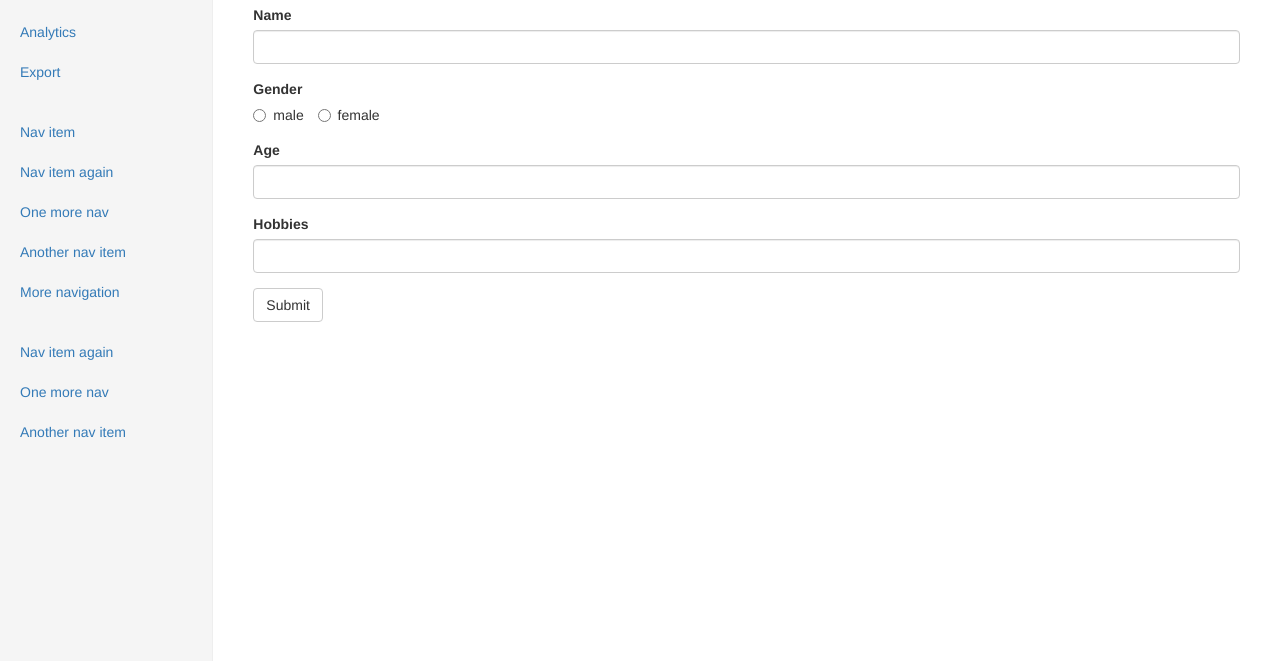
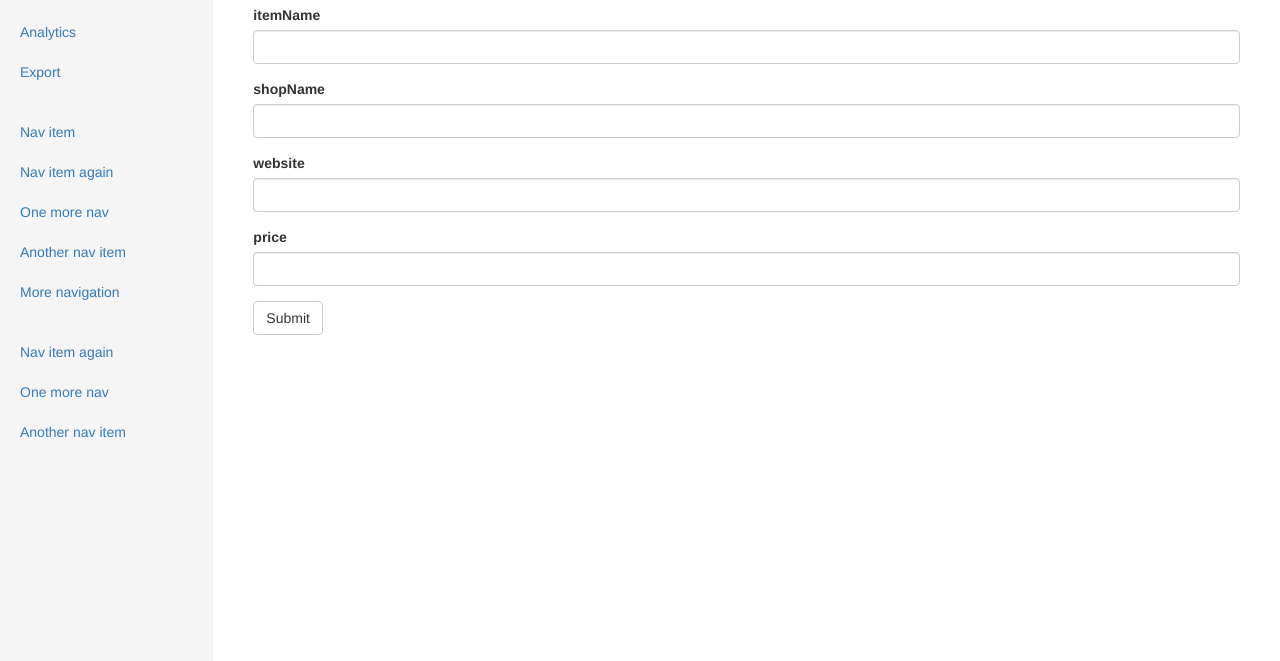
Before and after one commit to chinyu1229/ShoppingCart, a website: page views/new.html in a window 1280 px wide. Shown: the part 139-800 px from the top of the page. Drawn offline with nearby package versions, Linux system fonts and the light colour scheme.

Commit message:
modify-render

```diff
--- a/views/new.html
+++ b/views/new.html
@@ -74,30 +74,24 @@
             </div>
             <div class="col-sm-9 col-sm-offset-3 col-md-10 col-md-offset-2 main">
 
-                <h2 class="sub-header">新增學生</h2>
-                <form action="/students/new" method="post">
+                <h2 class="sub-header">新增商品</h2>
+                <form action="/items/new" method="post">
                     <div class="form-group">
-                        <label for="">Name</label>
-                        <input type="text" class="form-control" id="name" name="name">
+                        <label for="">itemName</label>
+                        <input type="text" class="form-control" id="itemName" name="itemName">
                     </div>
                     <div class="form-group">
-                        <label for="">Gender</label>
-                        <div>
-                            <label class="radio-inline">
-                                <input type="radio" name="gender" id="" value="0"> male
-                            </label>
-                            <label class="radio-inline">
-                                <input type="radio" name="gender" id="" value="1"> female
-                            </label>
-                        </div>
+                        <label for="">shopName</label>
+                        <input type="text" class="form-control" id="shopName" name="shopName">
+
                     </div>
                     <div class="form-group">
-                        <label for="">Age</label>
-                        <input type="number" class="form-control" id="" name="age">
+                        <label for="">website</label>
+                        <input type="text" class="form-control" id="website" name="website">
                     </div>
                     <div class="form-group">
-                        <label for="">Hobbies</label>
-                        <input type="text" class="form-control" id="" name="hobbies">
+                        <label for="">price</label>
+                        <input type="number" class="form-control" id="" name="price">
 
                     </div>
                     <button type="submit" class="btn btn-default">Submit</button>
```
Also changed, not shown: views/index.html (+6 -6 lines).
